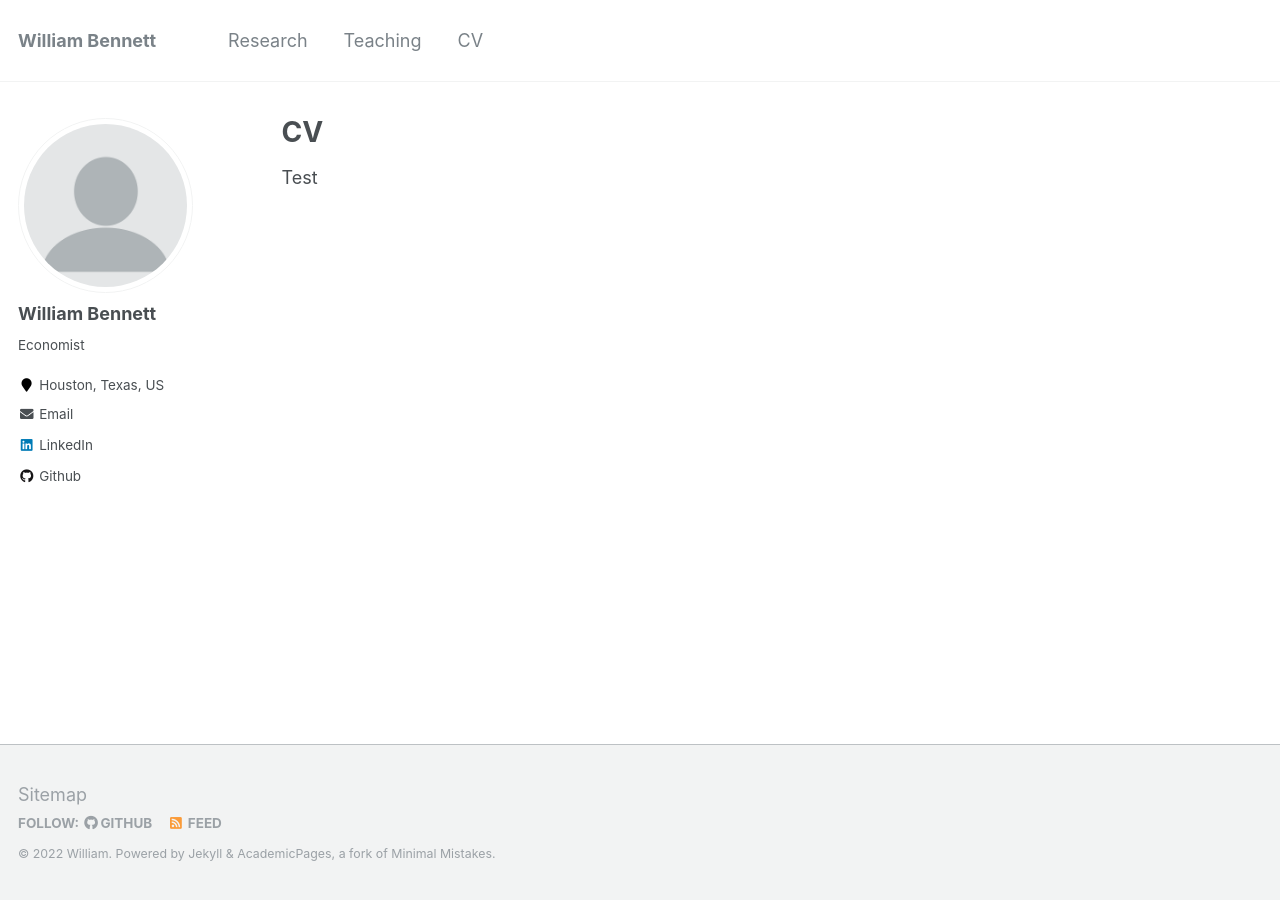
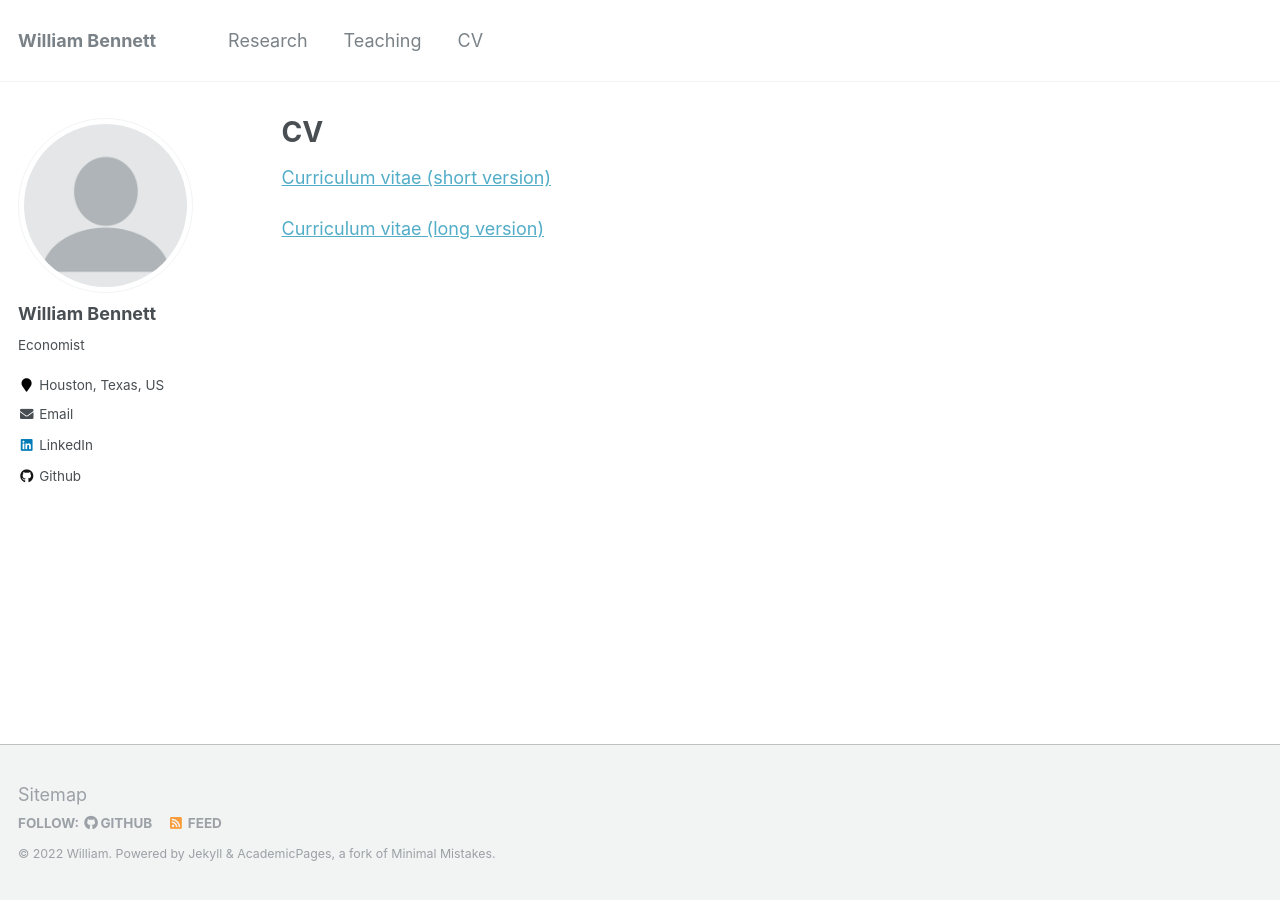
Before and after one commit to williambennettecon/williambennettecon.github.io, a Jekyll site: the page built from _pages/cv.md, in a window 1280 px wide. Built offline with Jekyll 4.4.1, drawn with Linux system fonts in a browser that asks for light colours.

Commit message:
Update cv.md

```diff
--- a/_pages/cv.md
+++ b/_pages/cv.md
@@ -3,10 +3,10 @@ layout: archive
 title: "CV"
 permalink: /cv/
 author_profile: true
-redirect_from:
-  - /resume
 ---
 
 {% include base_path %}
 
-Test
+[Curriculum vitae (short version)](http://williambennettecon.github.io/files/William_Bennett_CV_short.pdf)
+
+[Curriculum vitae (long version)](http://williambennettecon.github.io/files/William_Bennett_CV_long.pdf)
```
